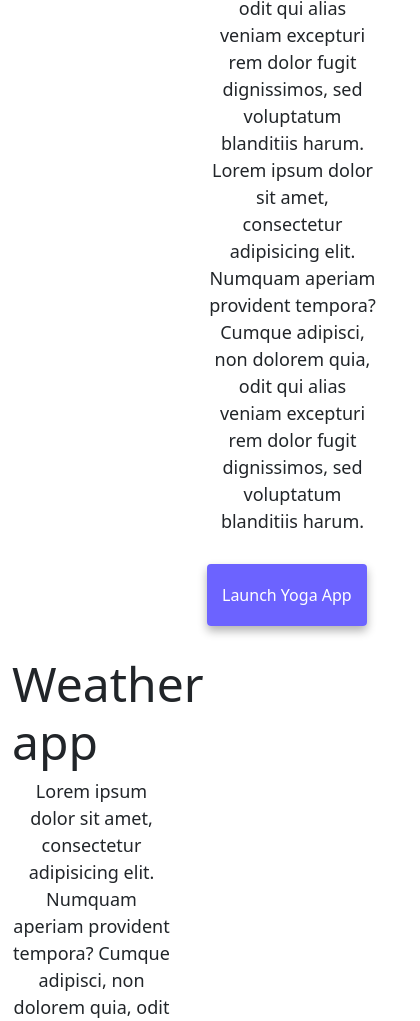
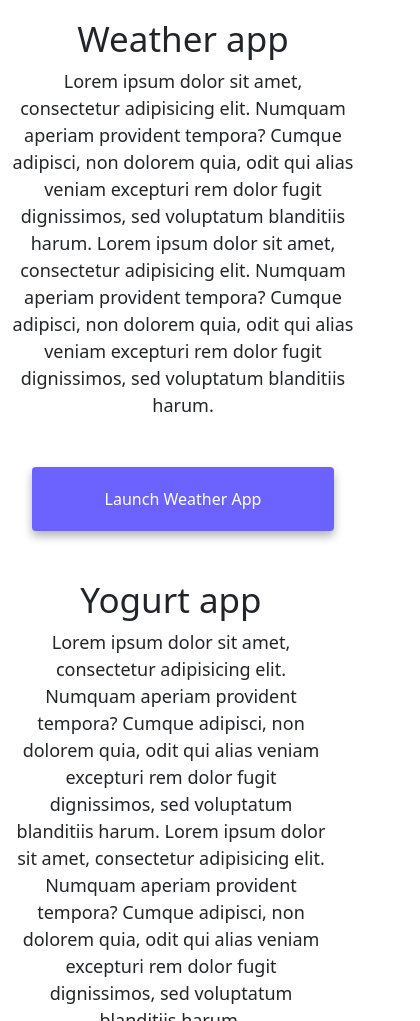
Before and after one commit to juliestasz/portfolio-new, a plain HTML site: page index.html in a window 390 px wide. Shown: the part 979-2000 px from the top of the page, 420 px wide, since content can reach past the window. Drawn offline with nearby package versions, Linux system fonts and the light colour scheme.

Commit message:
Made website responsive

```diff
--- a/index.html
+++ b/index.html
@@ -45,10 +45,10 @@
 
     <div class="container">
     <div class="row">
-      <div class="col-6">
+      <div class="col-sm-6">
         <img src="/images/yoga.png" alt="A woman practising yoga" class="img-fluid rounded d-sm-block d-none" />
       </div>
-      <div class="col-6">
+      <div class="col-sm-6">
         <h2 class="mb-2">Yoga app</h2>
         <p>
           Lorem ipsum dolor sit amet, consectetur adipisicing elit. Numquam
@@ -60,12 +60,12 @@
           blanditiis harum.
         </p>
         <div class="mt-5">
-          <a href="#" class="primary-link" title="Launching your Yoga App">Launch Yoga App</a>
+          <a href="#" class="primary-link project-link" title="Launching your Yoga App">Launch Yoga App</a>
         </div>
       </div>
 
       <div class="row mt-5">
-        <div class="col-6">
+        <div class="col-sm-6">
           <h2 class="mb-2">Weather app</h2>
           <p>
             Lorem ipsum dolor sit amet, consectetur adipisicing elit. Numquam
@@ -77,17 +77,17 @@
             blanditiis harum.
           </p>
           <div class="mt-5">
-            <a href="#" class="primary-link" title="Launching your weather app">Launch Weather App</a>
+            <a href="#" class="primary-link project-link" title="Launching your weather app">Launch Weather App</a>
           </div>
         </div>
-        <div class="col-6">
+        <div class="col-sm-6">
           <img src="/images/weather.png" alt="Image of weather app" class="img-fluid rounded d-sm-block d-none" />
         </div>
         <div class="row mt-5">
-          <div class="col-6">
+          <div class="col-sm-6">
             <img src="/images/yogurt.png" alt="Image of yogurt" class="img-fluid rounded d-sm-block d-none" />
           </div>
-          <div class="col-6">
+          <div class="col-sm-6">
             <h2 class="mb-2">Yogurt app</h2>
             <p>
               Lorem ipsum dolor sit amet, consectetur adipisicing elit. Numquam
@@ -99,12 +99,11 @@
               blanditiis harum.
             </p>
             <div class="mt-5">
-            <a href="#" class="primary-link" title="Launching your yogurt app">Launch Yogurt App</a>
+            <a href="#" class="primary-link project-link" title="Launching your yogurt app">Launch Yogurt App</a>
           </div>
           </div>
      </div>
      </div>
 
- </body>
-
+    </body>
 </html>
--- a/style.css
+++ b/style.css
@@ -5,7 +5,7 @@
 }
 
 body {
-  margin-top: 100px;
+  margin: 100px 0;
 }
 
 h1,
@@ -52,6 +52,10 @@ p {
   border-radius: 4px;
 }
 
+.primary-link:hover {
+  color: white;
+}
+
 .secondary-link {
   text-decoration: none;
   text-transform: capitalize;
@@ -88,7 +92,23 @@ p {
 }
 
 @media (max-width: 576px) {
+  h1 {
+    font-size: 46px;
+    line-height: 1.5;
+  }
+
+  h2 {
+    font-size: 35px;
+    text-align: center;
+  }
+
   p {
     text-align: center;
   }
+
+  .project-link {
+    display: block;
+    text-align: center;
+    margin: 0 20px;
+  }
 }
```
Also changed, not shown: about.html (+4 -4 lines).
